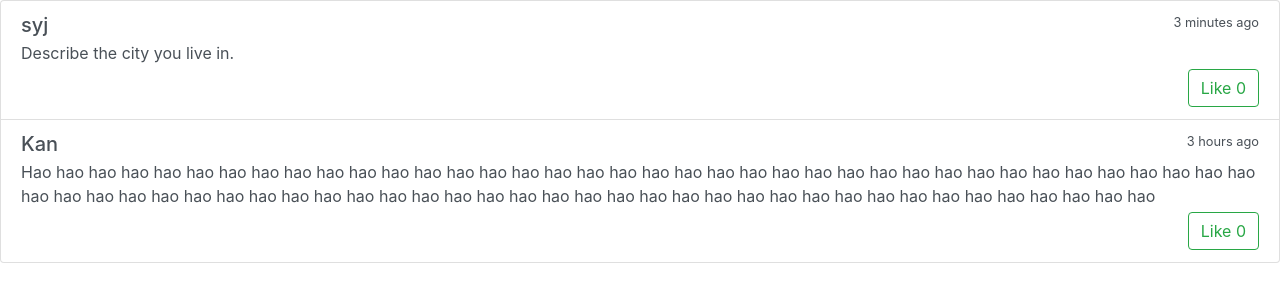
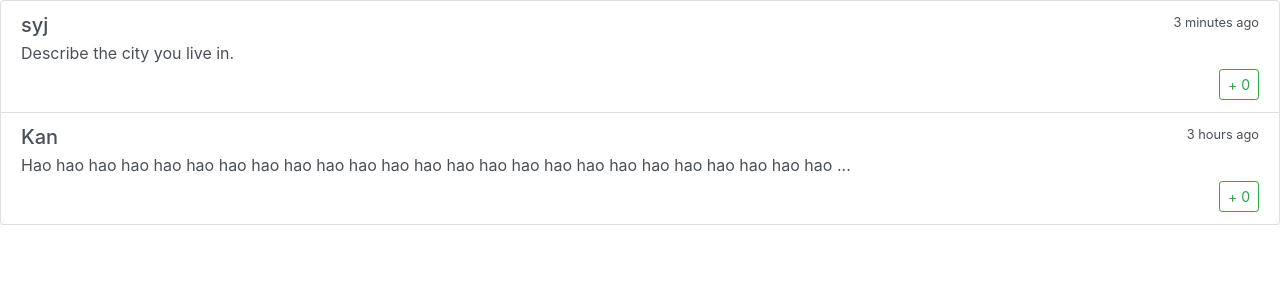
Before and after one commit to devibahiyyiah/Hush, an Angular app in the folder Hush Web/: page / in a window 1280 px wide. Shown: the top 302 px of the page. Built offline with nearby package versions, Linux system fonts and the light colour scheme.

Commit message:
Add like/dislike for like button

```diff
--- a/Hush Web/src/app/post/post.component.ts
+++ b/Hush Web/src/app/post/post.component.ts
@@ -6,6 +6,8 @@ import { Component, OnInit } from '@angular/core';
   styleUrls: ['./post.component.css']
 })
 export class PostComponent implements OnInit {
+  textSummary: string
+  maximalTextDisplay: number
 
   constructor(
   	public owner: string,
@@ -13,15 +15,22 @@ export class PostComponent implements OnInit {
     public postedTime: string,
   	public numberOfLike: number,
   	public isLiked: boolean
-  ) { }
+  ) {
+    this.maximalTextDisplay = 100;
+    this.textSummary = this.text.slice(0, this.maximalTextDisplay);
+    if (this.text.length > this.maximalTextDisplay)
+      this.textSummary = this.textSummary + " ..."
+  }
 
   like(): void {
-    if (!this.isLiked){
-      this.numberOfLike += 1;
-      this.isLiked = true;
-    }
+    this.numberOfLike += 1;
+    this.isLiked = true;
   }
 
+  dislike(): void {
+    this.numberOfLike -= 1;
+    this.isLiked = false;
+  }
 
   ngOnInit() {
   }
--- a/Hush Web/src/app/thread-row/thread-row.component.html
+++ b/Hush Web/src/app/thread-row/thread-row.component.html
@@ -2,7 +2,7 @@
   <h5 class="mb-1">{{thread.owner}}</h5>
   <small>{{thread.postedTime}}</small>
 </div>
-<p class="mb-1">{{thread.text}}</p>
+<p class="mb-1">{{textDisplayed}}</p>
 <div class="d-flex w-100 justify-content-end">
-  <button type="button" class="btn btn-outline-success" (click)="like()">Like {{thread.numberOfLike}}</button>
+  <button type="button" class="btn btn-outline-success btn-sm"  [ngClass]="{active: thread.isLiked}" (click)="like()" (mouseover)="showDislike()" (mouseleave)="hideDislike()"> {{likeButton}} {{thread.numberOfLike}} </button>
 </div>
--- a/Hush Web/src/app/thread-row/thread-row.component.ts
+++ b/Hush Web/src/app/thread-row/thread-row.component.ts
@@ -9,14 +9,46 @@ import { PostComponent } from '../post/post.component';
   styleUrls: ['./thread-row.component.css']
 })
 export class ThreadRowComponent implements OnInit {
-  thread: PostComponent;
+  thread: PostComponent
+  likeButton: string
+  textDisplayed: string
+  expanded: boolean
 
-  constructor() { }
+  constructor() {
+    this.likeButton = "+";
+    this.expanded = false;
+  }
 
   like(): void {
-    this.thread.like();
+    if (!this.thread.isLiked) {
+      this.thread.like();
+    }
+    else
+      this.thread.dislike();
   }
+
+  showDislike(): void {
+    if (this.thread.isLiked)
+      this.likeButton = "-";
+  }
+
+  hideDislike(): void {
+    this.likeButton = "+";
+  }
+
+  expand(): void{
+    if (!this.expanded) {
+      this.expanded = true;
+      this.textDisplayed = this.thread.text;
+    }
+    else{
+      this.expanded = false;
+      this.textDisplayed = this.thread.textSummary;
+    }
+  }
+
   ngOnInit() {
+    this.textDisplayed = this.thread.textSummary;
   }
 
 }
```
